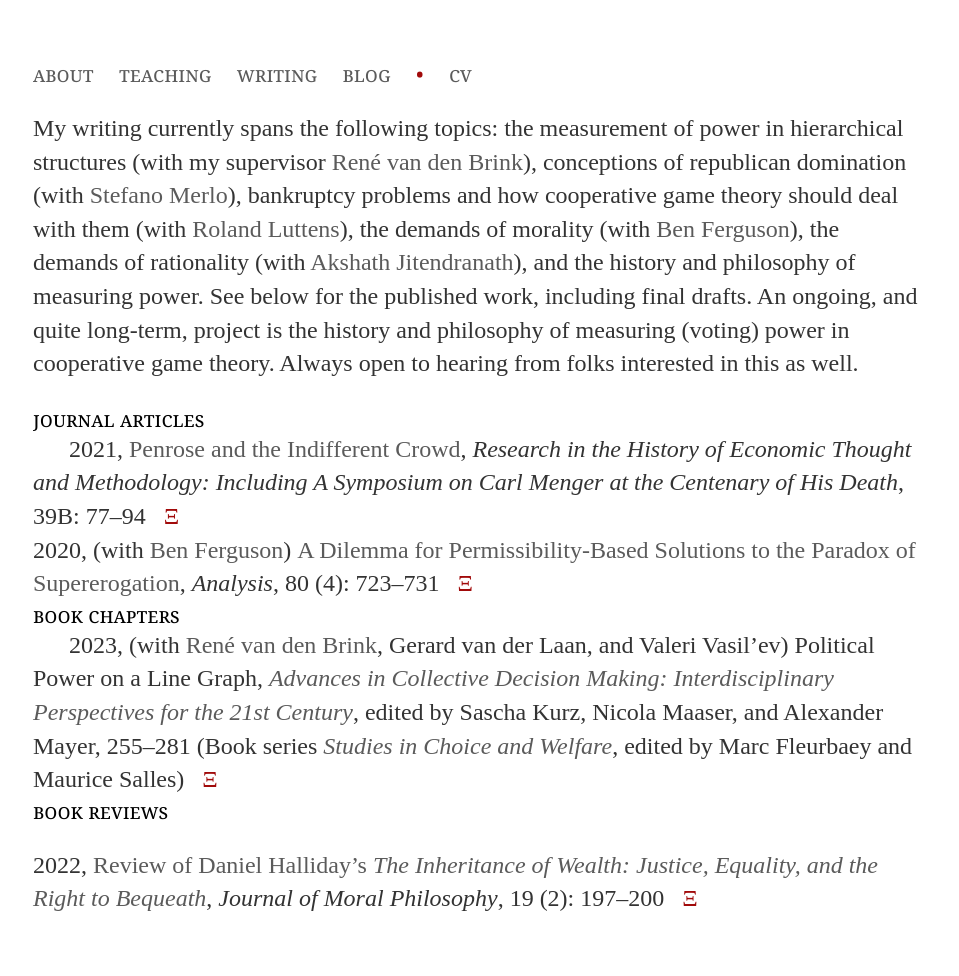
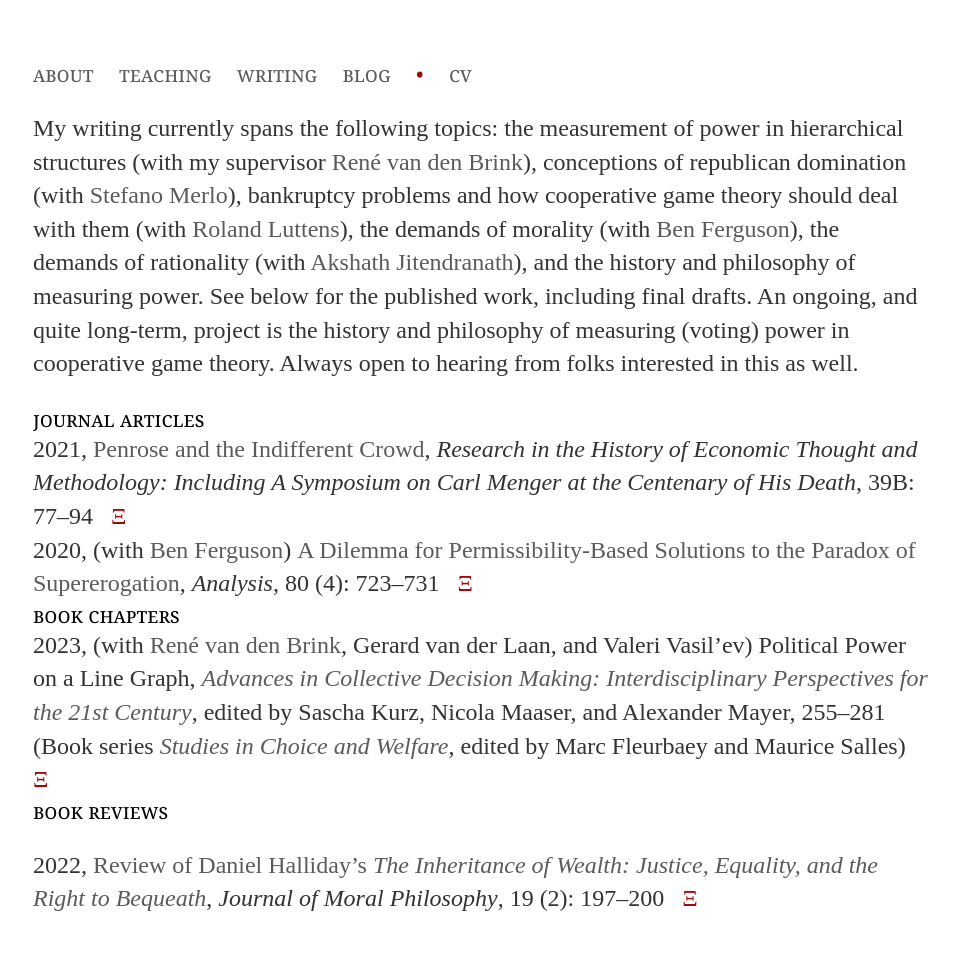
Before and after one commit to uzunovam/uzunovam, a Jekyll site: the page built from writing/index.html, in a window 1280 px wide. Shown: the whole page, without its empty margins (159-1118 px from the left). Built offline with Jekyll 4.4.1, drawn with Linux system fonts in a browser that asks for light colours.

Commit message:
Update main.css

```diff
--- a/css/main.css
+++ b/css/main.css
@@ -35,8 +35,6 @@ pindent {
     line-height: 1.4em;
     color: #333;
     font-variant: oldstyle-nums;
-    padding-left: 36px;
-    text-indent: -36px;
 }
 numerals {
     font-family: Georgia, serif;
```
